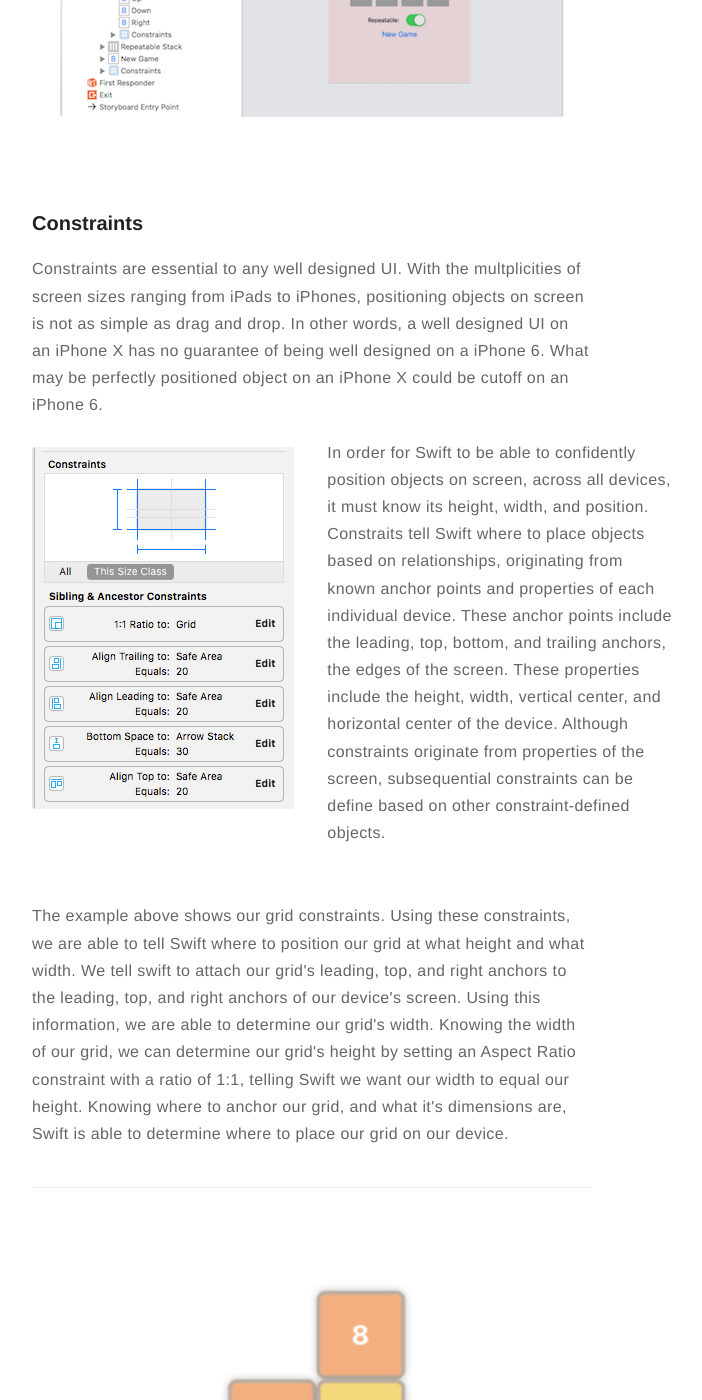
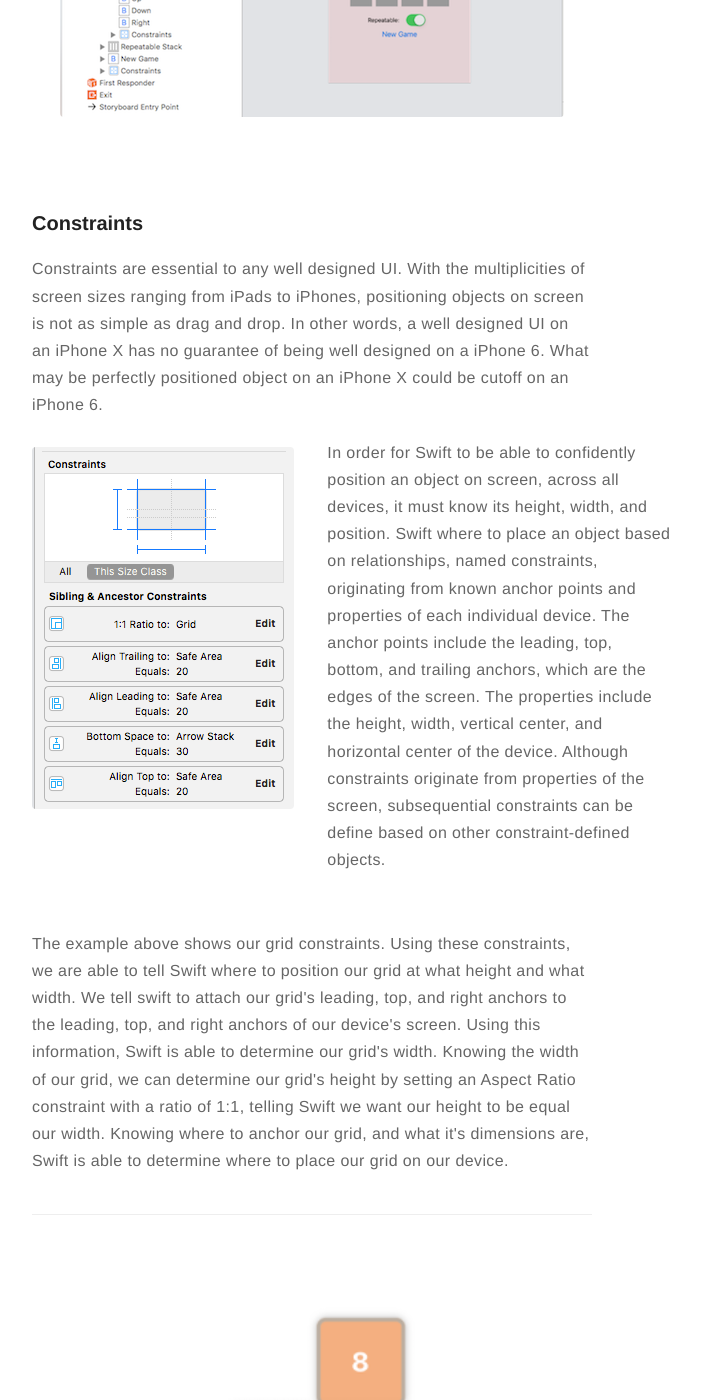
Before and after one commit to eriktanner/SwiftAppBlog, a Jekyll site: the page built from _posts/2019-02-22-2048.markdown, in a window 1280 px wide and 1400 px high, scrolled down 3171 px. Shown: the whole window, without its empty margins (328-1030 px from the left). Built offline with Jekyll 4.4.1, drawn with Linux system fonts in a browser that asks for light colours; comment, search, counter and statistics services are not loaded.

```diff
--- a/_posts/2019-02-22-2048.markdown
+++ b/_posts/2019-02-22-2048.markdown
@@ -80,7 +80,7 @@ The first class project for CMSC436 was to recreate the popular mobile game 2048
 ### Constraints
 
 <div>
-    <p> Constraints are essential to any well designed UI. With the multplicities of screen sizes ranging from iPads to iPhones, positioning objects on screen is not as simple as drag and drop. In other words, a well designed UI on an iPhone X has no guarantee of being well designed on a iPhone 6. What may be perfectly positioned object on an iPhone X could be cutoff on an iPhone 6. </p>
+    <p> Constraints are essential to any well designed UI. With the multiplicities of screen sizes ranging from iPads to iPhones, positioning objects on screen is not as simple as drag and drop. In other words, a well designed UI on an iPhone X has no guarantee of being well designed on a iPhone 6. What may be perfectly positioned object on an iPhone X could be cutoff on an iPhone 6. </p>
 </div>
 
 <div class="side-by-side" style="margin-bottom: 0px; margin-top: 0px; padding-bottom: 0px">
@@ -89,12 +89,12 @@ The first class project for CMSC436 was to recreate the popular mobile game 2048
     </div>
 
     <div class="toright" style="margin-bottom: 0px; padding-bottom: 0px">
-        <p> In order for Swift to be able to confidently position objects on screen, across all devices, it must know its height, width, and position. Constraits tell Swift where to place objects based on relationships, originating from known anchor points and properties of each individual device. These anchor points include the leading, top, bottom, and trailing anchors, the edges of the screen. These properties include the height, width, vertical center, and horizontal center of the device. Although constraints originate from properties of the screen, subsequential constraints can be define based on other constraint-defined objects. </p>
+        <p> In order for Swift to be able to confidently position an object on screen, across all devices, it must know its height, width, and position. Swift where to place an object based on relationships, named constraints, originating from known anchor points and properties of each individual device. The anchor points include the leading, top, bottom, and trailing anchors, which are the edges of the screen. The properties include the height, width, vertical center, and horizontal center of the device. Although constraints originate from properties of the screen, subsequential constraints can be define based on other constraint-defined objects. </p>
     </div>
 </div>
 
 <div style="margin-bottom: 0px; margin-top: 0px; padding-bottom: 0px">
-    <p> The example above shows our grid constraints. Using these constraints, we are able to tell Swift where to position our grid at what height and what width. We tell swift to attach our grid's leading, top, and right anchors to the leading, top, and right anchors of our device's screen. Using this information, we are able to determine our grid's width. Knowing the width of our grid, we can determine our grid's height by setting an Aspect Ratio constraint with a ratio of 1:1, telling Swift we want our width to equal our height. Knowing where to anchor our grid, and what it's dimensions are, Swift is able to determine where to place our grid on our device. </p>
+    <p> The example above shows our grid constraints. Using these constraints, we are able to tell Swift where to position our grid at what height and what width. We tell swift to attach our grid's leading, top, and right anchors to the leading, top, and right anchors of our device's screen. Using this information, Swift is able to determine our grid's width. Knowing the width of our grid, we can determine our grid's height by setting an Aspect Ratio constraint with a ratio of 1:1, telling Swift we want our height to be equal our width. Knowing where to anchor our grid, and what it's dimensions are, Swift is able to determine where to place our grid on our device. </p>
 </div>
 
 ---
```
